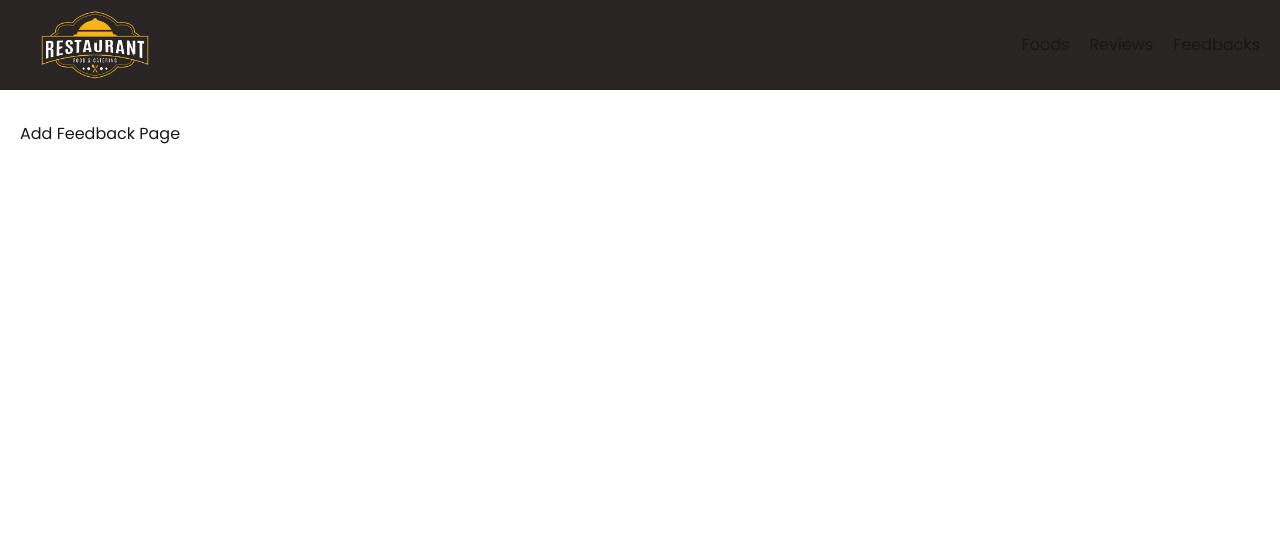
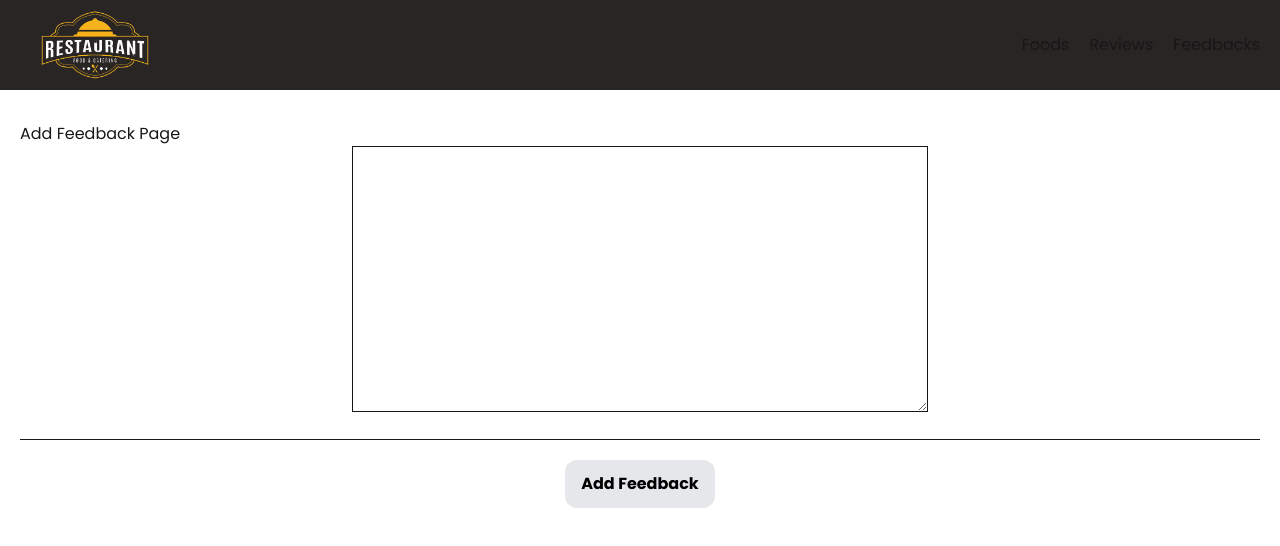
Before and after one commit to rakeebhasan09/Next-JS-Fetching-Rendering, a Next.js app: page /feedbacks/add in a window 1280 px wide. Shown: the top 546 px of the page. Built offline with nearby package versions, Linux system fonts and the light colour scheme.

Commit message:
proxy.js page has been added.

```diff
--- a/next.config.mjs
+++ b/next.config.mjs
@@ -21,6 +21,15 @@ const nextConfig = {
 			},
 		],
 	},
+	async redirects() {
+		return [
+			{
+				source: "/food-details/:id",
+				destination: "/foods/:id",
+				permanent: true,
+			},
+		];
+	},
 };
 
 export default nextConfig;
--- a/src/app/api/feedback/route.js
+++ b/src/app/api/feedback/route.js
@@ -1,4 +1,5 @@
 import { connect } from "@/app/lib/dbConnect";
+import { revalidatePath } from "next/cache";
 
 const feedbackCollection = connect("feedbacks");
 
@@ -21,6 +22,7 @@ export async function POST(request) {
 	const newFeedback = { message, date: new Date().toISOString() };
 
 	const result = await feedbackCollection.insertOne(newFeedback);
+	revalidatePath("/feedbacks");
 
 	return Response.json(result);
 }
--- a/src/app/feedbacks/add/page.jsx
+++ b/src/app/feedbacks/add/page.jsx
@@ -1,7 +1,13 @@
+import FeedbackFrom from "@/components/forms/FeedbackFrom";
 import React from "react";
 
 const AddFeedback = () => {
-	return <div>Add Feedback Page</div>;
+	return (
+		<div>
+			Add Feedback Page
+			<FeedbackFrom />
+		</div>
+	);
 };
 
 export default AddFeedback;
--- a/src/app/feedbacks/page.jsx
+++ b/src/app/feedbacks/page.jsx
@@ -7,7 +7,10 @@ export const metadata = {
 };
 
 const getFeedback = async () => {
-	const res = await fetch("http://localhost:3000/api/feedback/");
+	const res = await fetch("http://localhost:3000/api/feedback/", {
+		cache: "force-cache",
+		next: { revalidate: 60 },
+	});
 	return res.json();
 };
 
--- a/src/app/foods/[id]/page.jsx
+++ b/src/app/foods/[id]/page.jsx
@@ -1,5 +1,6 @@
 import React from "react";
 import Link from "next/link";
+import { redirect } from "next/navigation";
 
 export async function generateMetadata({ params }) {
 	const { id } = await params;
@@ -30,14 +31,15 @@ const page = async ({ params }) => {
 	const { id } = await params;
 	const food = await getSingleFood(id);
 
-	if (!food) {
-		return (
-			<div className="flex min-h-[60vh] items-center justify-center">
-				<h2 className="text-xl font-semibold text-gray-600">
-					Food not found
-				</h2>
-			</div>
-		);
+	if (!food.title) {
+		redirect("/foods");
+		// return (
+		// 	<div className="flex min-h-[60vh] items-center justify-center">
+		// 		<h2 className="text-xl font-semibold text-gray-600">
+		// 			Food not found
+		// 		</h2>
+		// 	</div>
+		// );
 	}
 
 	const { title, foodImg, price, category, area, video } = food;
--- /dev/null
+++ b/src/components/forms/FeedbackFrom.jsx
@@ -0,0 +1,45 @@
+"use client";
+
+import { useRouter } from "next/navigation";
+
+const FeedbackFrom = () => {
+	const router = useRouter();
+	const handleAddFeedback = async (e) => {
+		e.preventDefault();
+		const message = e.target.message.value;
+
+		const res = await fetch("http://localhost:3000/api/feedback/", {
+			method: "POST",
+			headers: {
+				"content-type": "application/json",
+			},
+			body: JSON.stringify({ message }),
+		});
+
+		const data = await res.json();
+
+		if (data.insertedId) {
+			alert("Inserted Successfully!");
+			router.push("/feedbacks");
+		}
+	};
+	return (
+		<div>
+			<form
+				onSubmit={handleAddFeedback}
+				className="space-y-5 text-center"
+			>
+				<textarea
+					className="w-xl border p-3"
+					required
+					name="message"
+					rows={10}
+				></textarea>{" "}
+				<hr />
+				<button className="btn">Add Feedback</button>
+			</form>
+		</div>
+	);
+};
+
+export default FeedbackFrom;
--- /dev/null
+++ b/src/proxy.js
@@ -0,0 +1,19 @@
+import { NextResponse } from "next/server";
+
+// This function can be marked `async` if using `await` inside
+export function proxy(request) {
+	const { pathname } = request.nextUrl;
+	if (!pathname.startsWith("/api/feedback")) {
+		return NextResponse.json({
+			status: 400,
+		});
+	}
+	return NextResponse.next();
+}
+
+// Alternatively, you can use a default export:
+// export default function proxy(request) { ... }
+
+export const config = {
+	matcher: "/api/:path*",
+};
```
